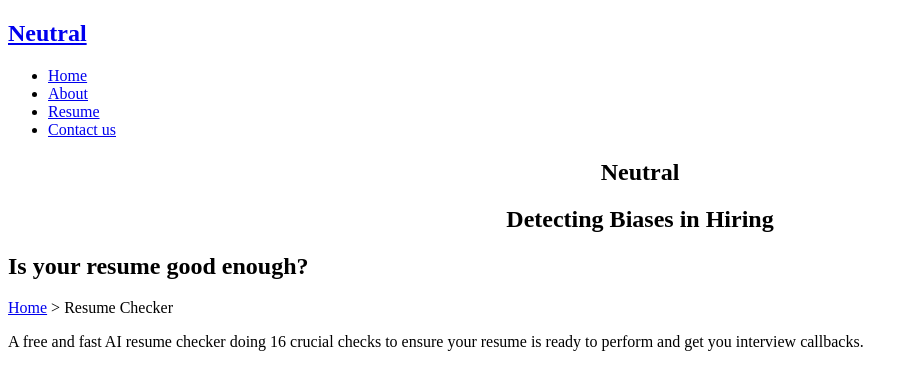
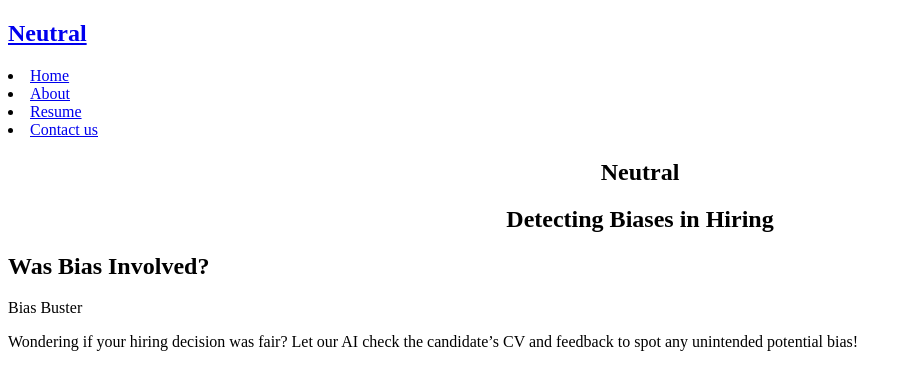
Before and after one commit to row-huh/Bias-Detection-In-Hiring, a Python web app: template app/templates/template.html in a window 1280 px wide. Shown: the top 390 px of the page, without its empty margins (0-918 px from the left). Run offline with Jinja, Linux system fonts and the light colour scheme; the template is opened without the code that fills it, so the values that code supplies are empty.

Commit message:
changes in interface

```diff
--- a/app/templates/template.html
+++ b/app/templates/template.html
@@ -13,7 +13,7 @@
             <a href="#" class="nav-logo">
                 <h2 class="logo-text">Neutral</h2>
             </a>
-            <ul class="nav-menu">
+            <div class="nav-menu">
                 <li class="nav-item">
                     <a href="#" class="nav-link">Home</a>
                 </li>
@@ -26,7 +26,7 @@
                 <li class="nav-item">
                     <a href="#" class="nav-link">Contact us</a>
                 </li>
-            </ul>
+            </div>
         </nav>
     </header>
     <main>
@@ -43,13 +43,14 @@
             </div>
         </section>
         <section>
-            <h1>Is your resume good enough?</h1>
+            <h1>Was Bias Involved?</h1>
             <nav>
-                <a href="./index.html">Home</a> > Resume Checker
+                Bias Buster
             </nav>
             <p>
-                A free and fast AI resume checker doing 16 crucial checks to ensure your resume
-                is ready to perform and get you interview callbacks.
+                Wondering if your hiring decision was fair? Let our AI check the candidate&rsquo;s CV and feedback to
+                spot any
+                unintended potential bias!
             </p>
         </section>
     </main>
```
Also changed, not shown: app/static/style.css (+7 -4 lines).
